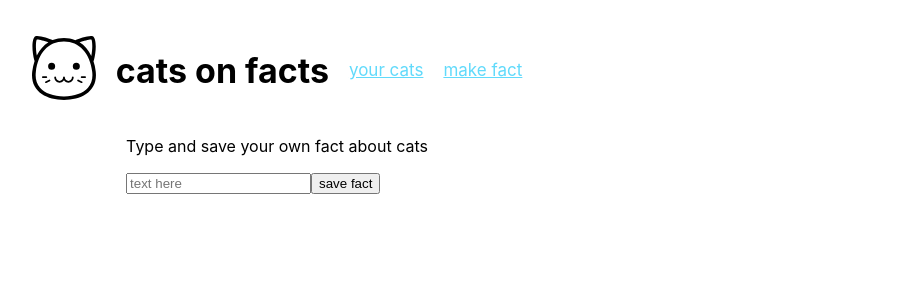
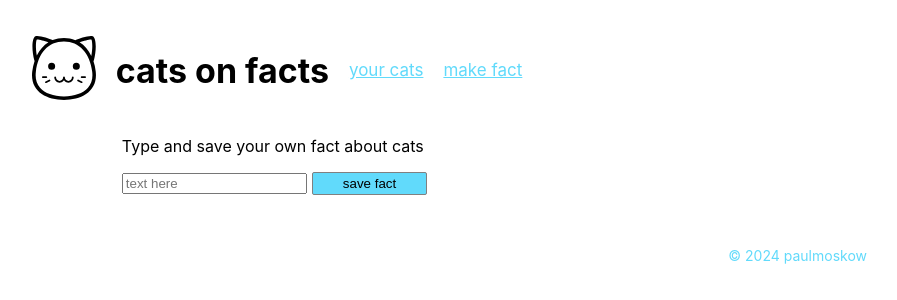
Before and after one commit to paulmoskow/my-test, a React (Create React App) app: page /create-product in a window 1280 px wide. Shown: the top 300 px of the page, without its empty margins (363-1260 px from the left). Built offline with nearby package versions, Linux system fonts and the light colour scheme; no server answers.

Commit message:
typescript html and css refactoring

```diff
--- a/src/App.css
+++ b/src/App.css
@@ -1,8 +1,21 @@
+@keyframes fade-out {
+  from {
+    color: black;
+  }
+  to {
+    color: white;
+  }
+}
+
 .App {
   display: flex;
   flex-direction: column;
   align-items: center;
   padding: 20px 50px;
+}
+
+.App-preloader {
+  animation: fade-out .3s ease-in-out infinite;
 }
 
 .App-logo {
@@ -106,6 +119,14 @@
   margin: 0 15px 0 30px;
 }
 
+.App-form__button {
+  margin: 0 5px;
+  border: 1px solid grey;
+  border-radius: 2px;
+  background-color: #61dafb;
+  padding: 3px 30px;
+}
+
 .App-notfound {
   height: 100vmin;
   display: flex;
@@ -113,6 +134,18 @@
   justify-content: center;
   align-items: center;
   text-align: center;
+}
+
+.App-footer {
+  margin-top: 50px;
+  text-align: right;
+  align-self: end;
+}
+
+.App-copyright {
+  text-decoration: none;
+  color:#61dafb;
+  font-size: calc(6px + 1vmin);
 }
 
 @media screen and (max-width: 500px) {
--- a/src/App.tsx
+++ b/src/App.tsx
@@ -12,6 +12,7 @@ import Main from './components/Main';
 import CardDetails from './components/CardDetails';
 import Form from './components/Form';
 import NotFound from './components/NotFound';
+import Footer from "./components/Footer";
 
 function App() {
   const cards = useSelector((state: RootState) => state.cards.cards);
@@ -73,7 +74,7 @@ function App() {
           <>
             <Header />
             {preloader ? (
-              <h2>Loading...</h2>
+              <h3 className='App-preloader'>loading...</h3>
             ):(
             <Main
               cards={cards}
@@ -82,6 +83,7 @@ function App() {
               onDeleteClick={handleDeleteClick}
             />
             )}
+            <Footer />
           </>
         } />
         <Route path='/products' element={
@@ -97,6 +99,7 @@ function App() {
                 onDeleteClick={handleDeleteClick}
               />
             )}
+            <Footer />
           </>
         } />
         <Route path='/products/:id' element={
@@ -106,6 +109,7 @@ function App() {
               onLikeClick={handleLikeClick}
               onDeleteClick={handleDeleteClick}
             />
+            <Footer />
           </>
         } />
         <Route path='/create-product' element={
@@ -114,6 +118,7 @@ function App() {
             <Form
               onSubmit={handleFormSubmit}
             />
+            <Footer />
           </>
         } />
         <Route path='/*' element={
--- a/src/components/Card.tsx
+++ b/src/components/Card.tsx
@@ -2,7 +2,7 @@ import like from '../images/like.svg';
 import likeActive from '../images/like_active.svg';
 import trash from '../images/trash.svg';
 
-type CardProps = {
+interface CardProps {
   id: number;
   text: string;
   saved: boolean;
--- a/src/components/CardDetails.tsx
+++ b/src/components/CardDetails.tsx
@@ -46,6 +46,7 @@ const CardDetails = ({ onLikeClick, onDeleteClick } : CardDetailsProps) => {
 
   return (
     <section className="App-card__details">
+      <h2>fact №{card.id + 1}</h2>
       <p className="App-details__text">{card.text}</p>
       <nav className="App-card__nav">
         <p onClick={handleGoBack} className='App-link'>&larr; go back</p>
--- /dev/null
+++ b/src/components/Footer.tsx
@@ -0,0 +1,16 @@
+export default function Footer() {
+
+  const year = new Date().getFullYear();
+
+  return (
+    <footer className="App-footer">
+      <a
+        href="https://paulmoskow.github.io/portfolio"
+        className="App-copyright"
+        target="_blank"
+        rel="noreferrer">
+          &copy; {year} paulmoskow
+        </a>
+    </footer>
+  )
+}
--- a/src/index.css
+++ b/src/index.css
@@ -6,8 +6,3 @@ body {
   -webkit-font-smoothing: antialiased;
   -moz-osx-font-smoothing: grayscale;
 }
-
-code {
-  font-family: source-code-pro, Menlo, Monaco, Consolas, 'Courier New',
-    monospace;
-}
--- a/src/redux/cardsSlice.ts
+++ b/src/redux/cardsSlice.ts
@@ -29,7 +29,7 @@ const cardsSlice = createSlice({
       localStorage.setItem('cards', JSON.stringify(state.cards));
     },
     addCard: (state, action: PayloadAction<{ id: number; text: string; saved: boolean}>) => {
-      state.cards.push(action.payload);
+      state.cards = [action.payload, ...state.cards];
       localStorage.setItem('cards', JSON.stringify(state.cards));
     },
     toggleSaveCard: (state, action: PayloadAction<number>) => {
--- a/src/utils/Api.tsx
+++ b/src/utils/Api.tsx
@@ -17,7 +17,7 @@ class Api {
   }
 
   getCards() {
-    return fetch(`${this._url}/?count=6`)
+    return fetch(`${this._url}/?count=10`)
       .then(this._getRes);
   }
 }
```
